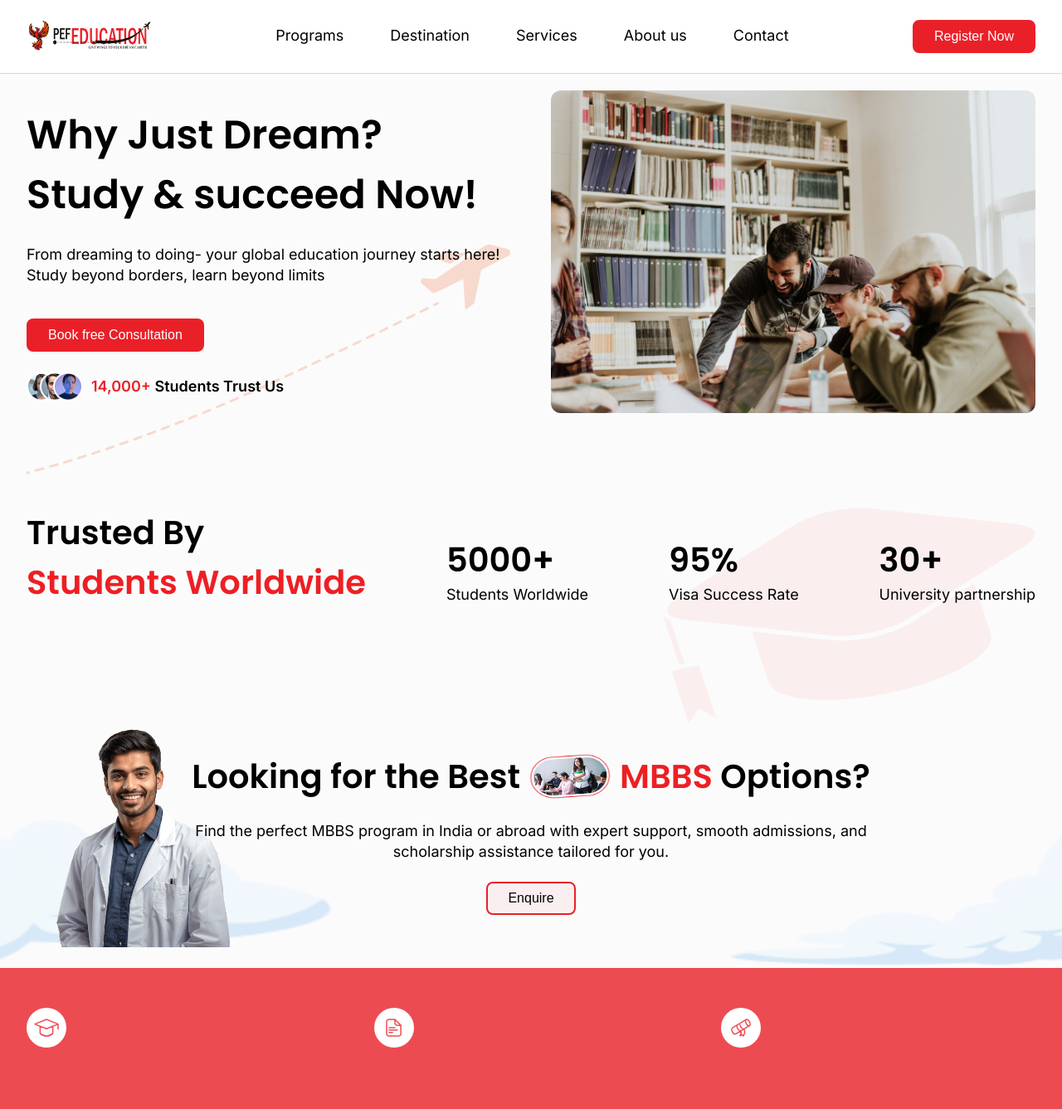
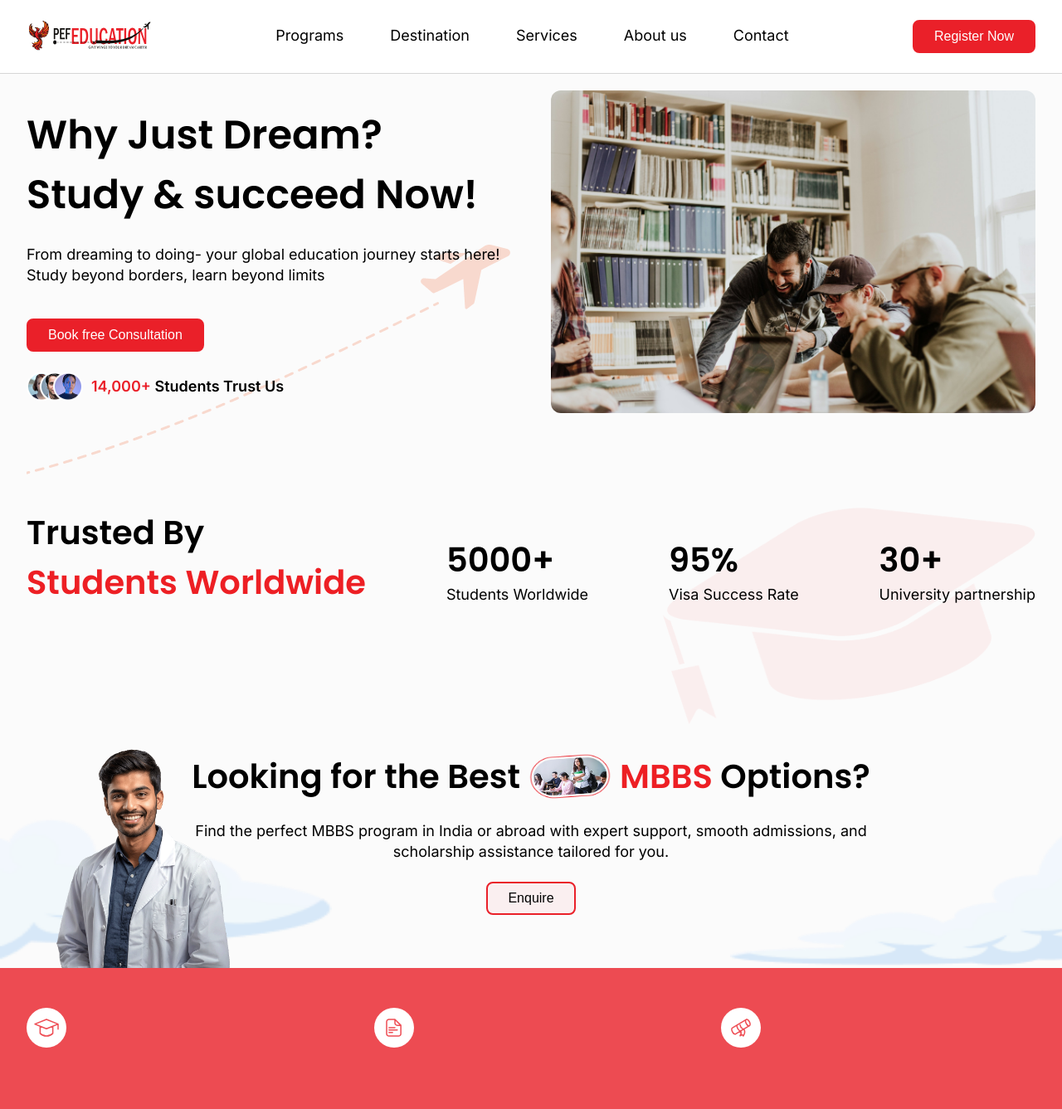
Before and after one commit to nidheeshentri/pef_education, a Next.js app: page / in a window 1280 px wide. Shown: the top 1337 px of the page at 83% size. Built offline with nearby package versions, Linux system fonts and the light colour scheme; a web font is replaced by a local one.

Commit message:
doctor image added

```diff
--- a/src/styles/CSS/global.css
+++ b/src/styles/CSS/global.css
@@ -916,7 +916,7 @@ header {
 .doctor-left {
   object-fit: contain;
   position: absolute;
-  top: 0px;
+  bottom: 0px;
   left: 20px;
   z-index: -1;
 }
--- a/src/styles/SASS/global.SCSS
+++ b/src/styles/SASS/global.SCSS
@@ -943,7 +943,7 @@ header {
 .doctor-left{
   object-fit: contain;
   position: absolute;
-  top: 0px;
+  bottom: 0px;
   left: 20px;
   z-index: -1;
 }
```
Also changed, not shown: src/styles/CSS/global-min.css.
